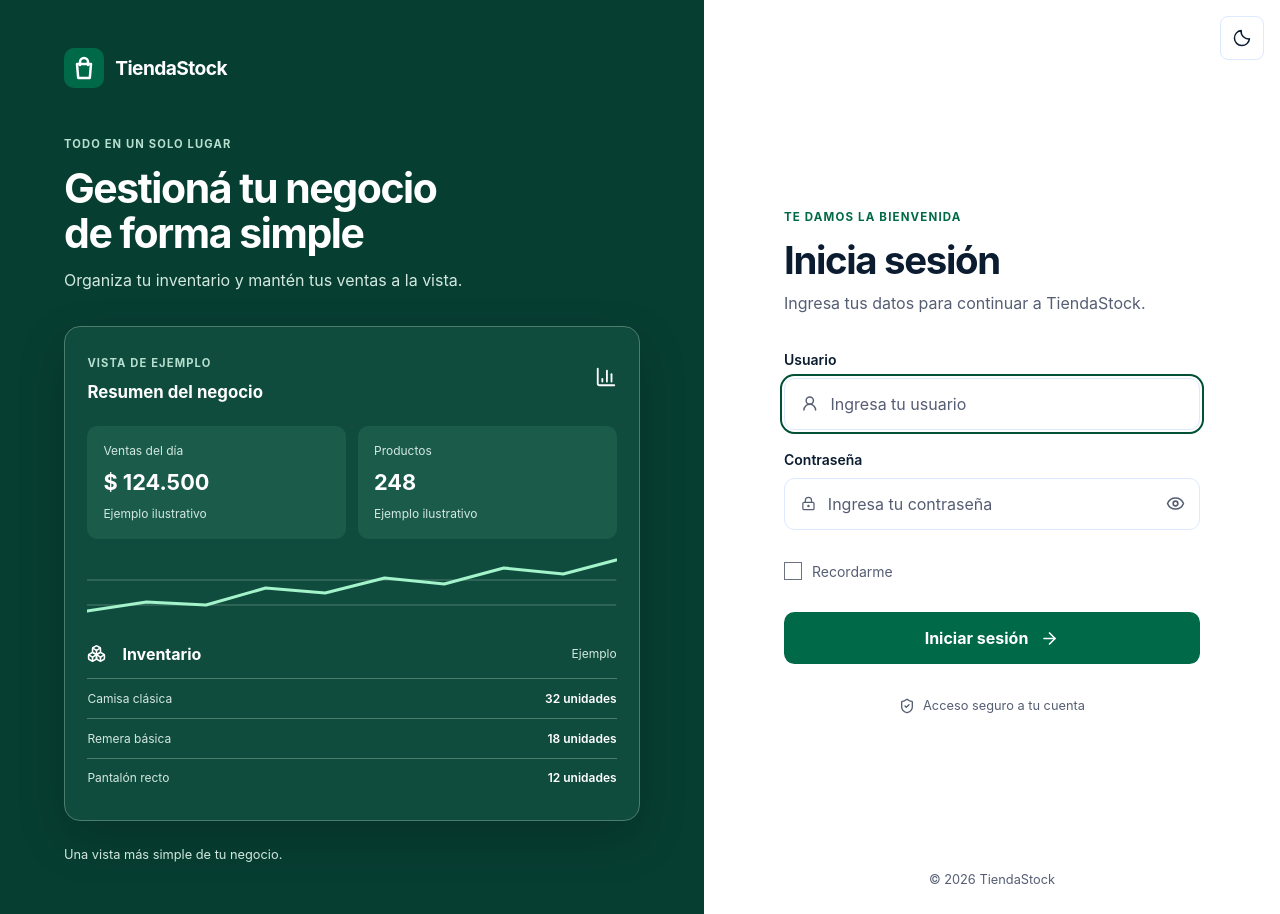
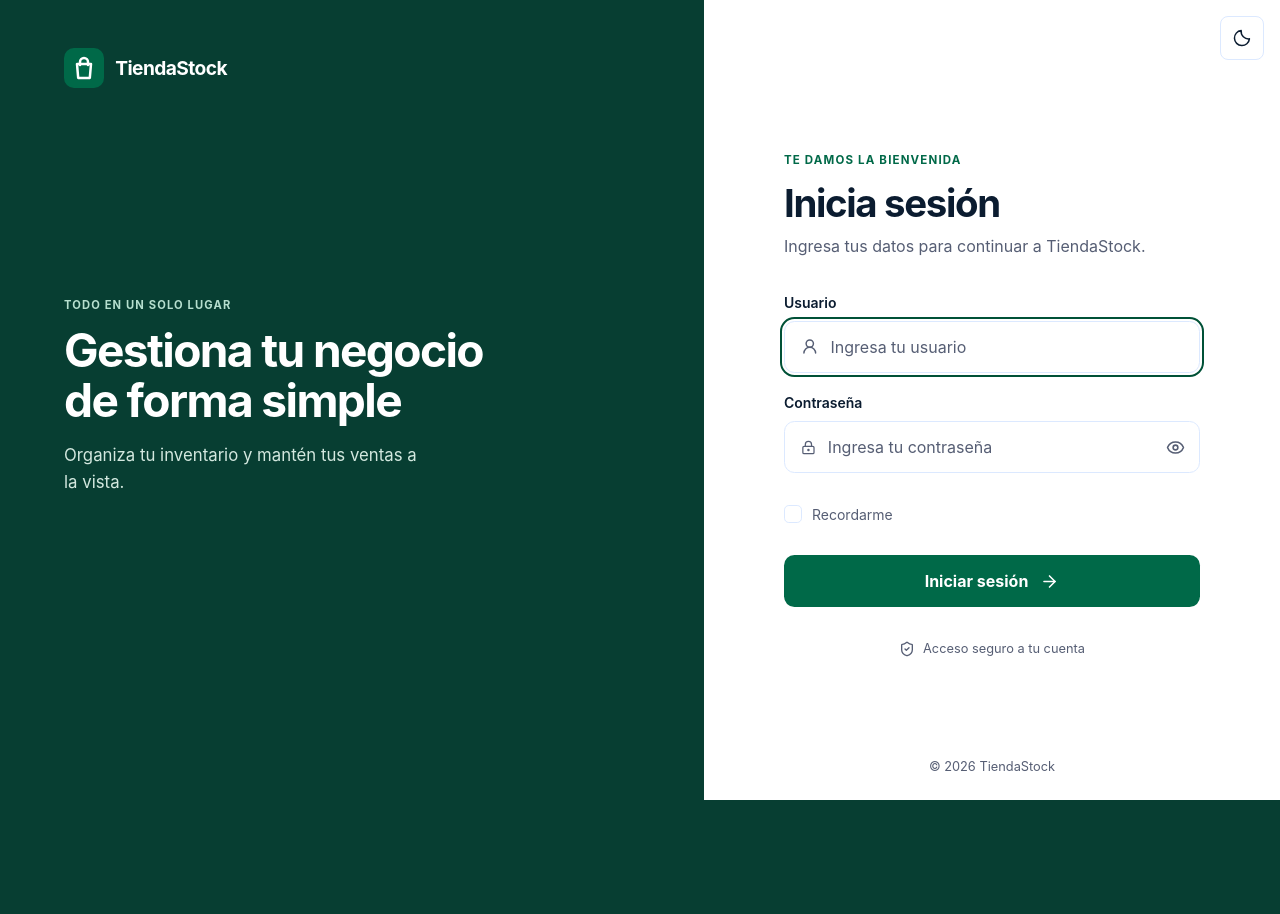
Before and after one commit to ISMAELALTHENOFER/TiendaStock, a Laravel app: page /login in a window 1280 px wide. After the commit the page ends 800 px from the top, so only its background shows below. Run offline with Laravel 12, Linux system fonts and the light colour scheme; style sheets or scripts are compiled from the project's sources; some web fonts are replaced.

Commit message:
feat(auth): simplificar el panel lateral del login y corregir el modo oscuro
Quita la tarjeta de ejemplo, unifica el tono del texto, mantiene la página
dentro de una pantalla y adapta al tema el checkbox y el autocompletado.

```diff
--- a/src/resources/css/login-react.css
+++ b/src/resources/css/login-react.css
@@ -27,7 +27,10 @@
 .login-react__input input:last-child { padding-right: 1rem; }
 .login-react__reveal { display: grid; flex: none; place-items: center; width: 3rem; min-height: 3rem; color: var(--muted); }
 .login-react__remember { display: flex; align-items: center; gap: .65rem; min-height: 2.75rem; color: var(--muted); font-size: .875rem; cursor: pointer; }
-.login-react__remember input { width: 1.1rem; height: 1.1rem; accent-color: #006948; }
+.login-react__remember input { width: 1.1rem; height: 1.1rem; border-color: var(--border); border-radius: .3rem; background-color: var(--surface); color: #006948; accent-color: #006948; }
+.login-react__remember input:focus { --tw-ring-color: #006948; --tw-ring-offset-color: var(--surface); }
+/* Browser autofill paints its own background; repaint it with the field surface so it matches in both themes. */
+.login-react__input input:-webkit-autofill, .login-react__input input:-webkit-autofill:hover, .login-react__input input:-webkit-autofill:focus { -webkit-box-shadow: 0 0 0 100px var(--surface) inset; -webkit-text-fill-color: var(--ink); caret-color: var(--ink); transition: background-color 9999s ease-out; }
 .login-react__submit { display: flex; align-items: center; justify-content: center; gap: .75rem; width: 100%; min-height: 3.25rem; border-radius: .65rem; background: #006948; color: #fff; font-weight: 700; }
 .login-react__submit:hover:not(:disabled) { background: #005137; }
 .login-react__submit:disabled { cursor: wait; opacity: .7; }
@@ -41,25 +44,12 @@
 @media (min-width: 60rem) {
     .login-react { display: grid; grid-template-columns: 55fr 45fr; }
     .login-react__visual { display: flex; align-items: center; min-width: 0; padding: 3rem clamp(2rem, 5vw, 5rem); }
-    .login-react__visual-inner { width: min(100%, 39rem); margin: auto; }
-    .login-react__intro { margin: clamp(3rem, 6vh, 5rem) 0 2rem; }
-    .login-react__intro p, .login-preview__header span { color: #b6dfcf; font-size: .7rem; font-weight: 700; letter-spacing: .1em; }
-    .login-react__intro h2 { max-width: 15ch; margin: .8rem 0; font-size: clamp(2rem, 3.2vw, 3.3rem); font-weight: 700; letter-spacing: -.035em; line-height: 1.1; }
-    .login-react__intro > span, .login-react__visual-note { color: #d3e8df; line-height: 1.6; }
-    .login-preview { padding: 1.4rem; border: 1px solid #4c7c6c; border-radius: 1rem; background: #104c3e; box-shadow: 0 18px 48px rgb(0 0 0 / .18); }
-    .login-preview__header, .login-preview__inventory > div { display: flex; justify-content: space-between; align-items: center; gap: 1rem; }
-    .login-preview__header h3 { margin-top: .4rem; font-size: 1.05rem; font-weight: 700; }
-    .login-preview__stats { display: grid; grid-template-columns: repeat(2, minmax(0, 1fr)); gap: .75rem; margin-top: 1.3rem; }
-    .login-preview__stats > div { display: grid; gap: .4rem; padding: 1rem; border-radius: .65rem; background: #1b5b4a; }
-    .login-preview__stats span, .login-preview__stats small, .login-preview__inventory p, .login-preview__inventory span { color: #d3e8df; font-size: .75rem; }
-    .login-preview__stats strong { font-size: clamp(1.1rem, 1.7vw, 1.6rem); }
-    .login-preview__chart { display: block; width: 100%; height: 4rem; margin-top: 1rem; }
-    .login-preview__inventory { margin-top: 1.4rem; }
-    .login-preview__inventory > div { justify-content: flex-start; margin-bottom: .8rem; }
-    .login-preview__inventory > div span { margin-left: auto; }
-    .login-preview__inventory p { display: flex; justify-content: space-between; gap: .5rem; padding: .65rem 0; border-top: 1px solid #4c7c6c; }
-    .login-preview__inventory b { color: #fff; font-weight: 600; }
-    .login-react__visual-note { margin-top: 1.5rem; font-size: .8rem; }
+    /* Brand pinned top, message vertically centred in the remaining height. */
+    .login-react__visual-inner { display: flex; flex-direction: column; width: min(100%, 39rem); min-height: calc(100dvh - 6rem); margin: auto; }
+    .login-react__intro { margin-block: auto; padding-bottom: 3rem; }
+    .login-react__intro p { color: #b6dfcf; font-size: .7rem; font-weight: 700; letter-spacing: .1em; }
+    .login-react__intro h2 { max-width: 15ch; margin: .8rem 0 1rem; font-size: clamp(2.25rem, 3.6vw, 3.5rem); font-weight: 700; letter-spacing: -.035em; line-height: 1.08; }
+    .login-react__intro > span { display: block; max-width: 34ch; color: #d3e8df; font-size: 1.05rem; line-height: 1.6; }
     .login-react__content { padding-inline: clamp(2rem, 5vw, 5rem); }
     .login-react__mobile-brand { display: none; }
 }
--- a/src/resources/js/react/auth.jsx
+++ b/src/resources/js/react/auth.jsx
@@ -3,7 +3,7 @@ import { Button } from './components/ui/Button.jsx';
 import { Card } from './components/ui/Card.jsx';
 import { Input } from './components/ui/Input.jsx';
 import { useConfirm } from './lib/useConfirm.jsx';
-import { ArrowRight, BarChart3, Boxes, Eye, EyeOff, LockKeyhole, ShieldCheck, UserRound } from 'lucide-react';
+import { ArrowRight, Eye, EyeOff, LockKeyhole, ShieldCheck, UserRound } from 'lucide-react';
 
 function Field({ id, label, name = id, type = 'text', value, error, autoComplete, required = true }) {
     const [visible, setVisible] = useState(false);
@@ -30,17 +30,10 @@ export function Login({ props }) {
     const [submitting, setSubmitting] = useState(false);
 
     return <main className="login-react">
-        <aside className="login-react__visual" aria-label="Vista ilustrativa de TiendaStock">
+        <aside className="login-react__visual" aria-label="TiendaStock">
             <div className="login-react__visual-inner">
                 <div className="login-react__brand"><img src="/images/tiendastock-mark.svg" alt="" /><span>TiendaStock</span></div>
-                <div className="login-react__intro"><p>TODO EN UN SOLO LUGAR</p><h2>Gestioná tu negocio de forma simple</h2><span>Organiza tu inventario y mantén tus ventas a la vista.</span></div>
-                <div className="login-preview">
-                    <div className="login-preview__header"><div><span>VISTA DE EJEMPLO</span><h3>Resumen del negocio</h3></div><BarChart3 size={22} aria-hidden="true" /></div>
-                    <div className="login-preview__stats"><div><span>Ventas del día</span><strong>$ 124.500</strong><small>Ejemplo ilustrativo</small></div><div><span>Productos</span><strong>248</strong><small>Ejemplo ilustrativo</small></div></div>
-                    <svg className="login-preview__chart" viewBox="0 0 400 64" preserveAspectRatio="none" aria-hidden="true" focusable="false"><path d="M0 50H400M0 25H400" fill="none" stroke="#4c7c6c" strokeWidth="1" /><path d="M0 56 L45 47 L90 50 L135 33 L180 38 L225 23 L270 29 L315 13 L360 19 L400 5" fill="none" stroke="#a3f3cb" strokeWidth="3" strokeLinecap="round" strokeLinejoin="round" vectorEffect="non-scaling-stroke" /></svg>
-                    <div className="login-preview__inventory"><div><Boxes size={19} aria-hidden="true" /><strong>Inventario</strong><span>Ejemplo</span></div><p>Camisa clásica <b>32 unidades</b></p><p>Remera básica <b>18 unidades</b></p><p>Pantalón recto <b>12 unidades</b></p></div>
-                </div>
-                <p className="login-react__visual-note">Una vista más simple de tu negocio.</p>
+                <div className="login-react__intro"><p>TODO EN UN SOLO LUGAR</p><h2>Gestiona tu negocio de forma simple</h2><span>Organiza tu inventario y mantén tus ventas a la vista.</span></div>
             </div>
         </aside>
         <section className="login-react__content" aria-labelledby="login-title">
```
Also changed, not shown: src/tests/Feature/AuthReactViewContractTest.php (+1 -1 lines).
